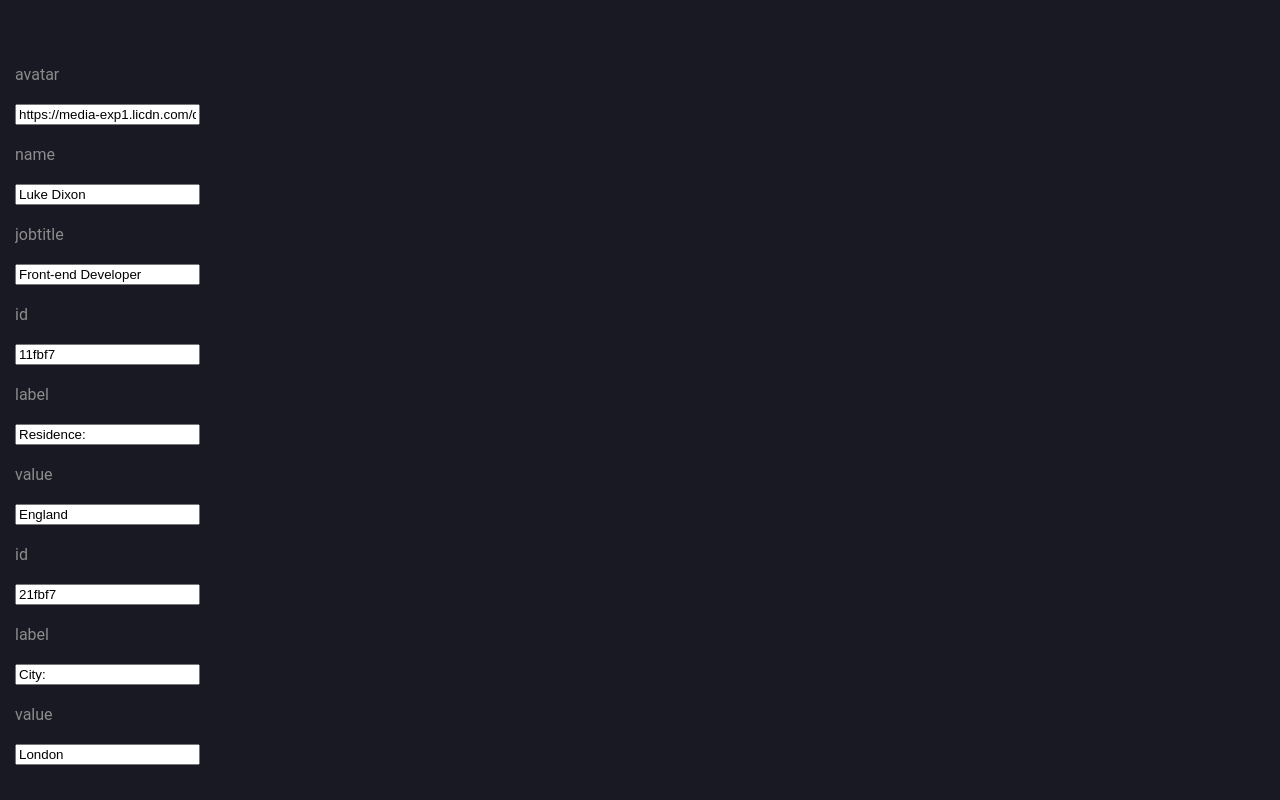
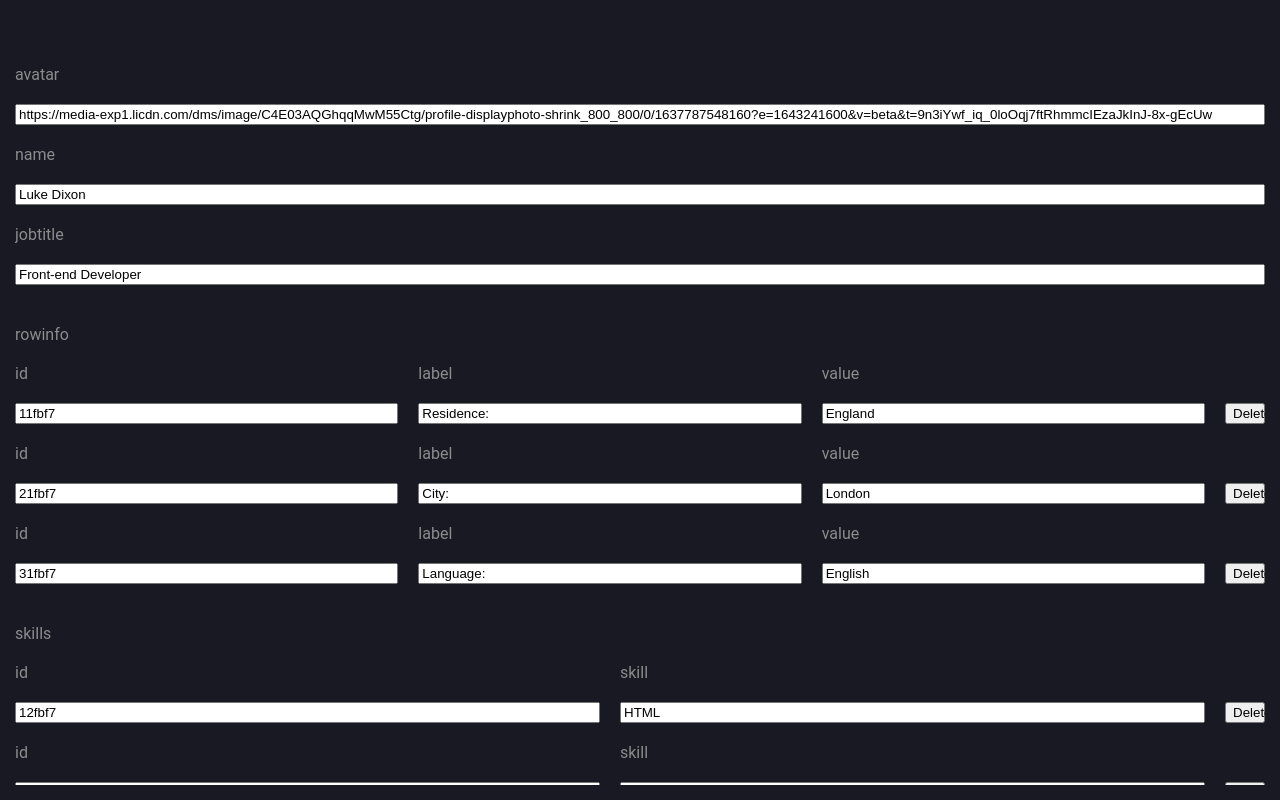
Before and after one commit to Ace-Monkey/Ace-Monkey.github.io, a React (Create React App) app in the folder my-react-eportfolio/: page /admin in a window 1280 px wide. Built offline with nearby package versions, Linux system fonts and the light colour scheme.

Commit message:
Updated admin styles and got backend component to work

```diff
--- a/my-react-eportfolio/src/components/Backend.js
+++ b/my-react-eportfolio/src/components/Backend.js
@@ -1,10 +1,15 @@
 import BackendSingleField from "./BackendSingleField";
+
+function randID()
+{
+    return Math.random().toString(36).substr(2, 8)
+}
 
 function Backend({ data })
 {
     console.log(data)
     const admindata = Object.keys(data).map((key) => (
-        <BackendSingleField label={key} value={data[key]} />
+        <BackendSingleField label={key} value={data[key]} key={randID() } />
     ));
 
     return (
--- a/my-react-eportfolio/src/components/BackendSingleField.js
+++ b/my-react-eportfolio/src/components/BackendSingleField.js
@@ -1,31 +1,46 @@
 import { useState, useEffect } from 'react'
+
+function randID()
+{
+    return Math.random().toString(36).substr(2, 8)
+}
 
 function BackendSingleField({ label, value})
 {
     const [_label, setLabel] = useState(label)
     const [_value, setValue] = useState(value)
     const [multiValues, setMultiValues] = useState("Error - somthing wrong with the data!")
-
-    useEffect(()=>{
-    if (_value.constructor.name === "Array")
+    useEffect(() =>
     {
-        const arrType = _value.map((val) => (
-            <BackendSingleField label={val.id} value={val} />
-        ));
-        setMultiValues(arrType)
-    } else if (_value.constructor.name === "Object")
-    {
-        const objType = Object.keys(_value).map((val) => (
-            <BackendSingleField label={val} value={_value[val]} />
-        ));
+        if (_value.constructor.name === "Array")
+        {
+            const arrType = (
+                <div className={_label + ' row multiple'} key={_label + "-" + randID()}>
+                    <label>{_label}</label>
+                    {_value.map((val) => (
+                        <BackendSingleField label={val.id} value={val} key={randID()} />
+                    ))}
+                </div>
+            );
+            setMultiValues(arrType)
+        } else if (_value.constructor.name === "Object")
+        {
+            const objType = (
+                <div className={'id-' + _label + ' row object'} >
+                    {Object.keys(_value).map((val) => (
+                        <BackendSingleField label={val} value={_value[val]} key={randID()} />
+                    ))}
+                    <button>Delete</button>
+                </div>
+            )
         setMultiValues(objType)
     } else
     {
-        console.log(_label + ":" + _value)
+        const ranID = Math.random().toString(36).substr(2, 8);
         setMultiValues(
-            <div className="row" key={ _label }>
+            <div className="row" key={ _label + "-" + ranID }>
                 <label>{ _label }</label>
-                <input type="text" name={_label} id={_label} value={_value} onChange={(e) => setValue(e.target.value)} />
+                <input type="text" name={_label + "-" + ranID} id={_label + "-" + ranID} value={_value}  onChange={(e) => setValue(e.target.value)} />
             </div>
             )
         }
--- a/my-react-eportfolio/src/index.css
+++ b/my-react-eportfolio/src/index.css
@@ -670,7 +670,6 @@ main .main-scrollbox footer p:nth-of-type(2) {
 }
 
 .backend .backend-inner form {
-  max-width: 800px;
   width: 100%;
 }
 
@@ -681,49 +680,64 @@ main .main-scrollbox footer p:nth-of-type(2) {
   text-align: left;
 }
 
-.backend .backend-inner form div.avatar-section {
-  text-align: center;
-}
-
-.backend .backend-inner form div.avatar-section img {
-  display: block;
-  margin: 0 auto;
-}
-
-.backend .backend-inner form div.avatar-section input {
+.backend .backend-inner form input {
   width: 100%;
 }
 
-.backend .backend-inner div.name-jobtitle-section {
+.backend .backend-inner form .row.multiple > label {
+  margin-bottom: 0;
+  margin-top: 40px;
+}
+
+.backend .backend-inner form .row.multiple .object {
   display: -ms-grid;
   display: grid;
-  -ms-grid-columns: 1fr 1fr;
-      grid-template-columns: 1fr 1fr;
+  -ms-grid-columns: 1fr 1fr 1fr 40px;
+      grid-template-columns: 1fr 1fr 1fr 40px;
   grid-gap: 20px;
+  -webkit-box-align: end;
+      -ms-flex-align: end;
+          align-items: end;
 }
 
-.backend .backend-inner div.name-jobtitle-section label input {
-  width: 100%;
+.backend .backend-inner form .row.multiple.rowinfo .object {
+  -ms-grid-columns: 1fr 1fr 1fr 40px;
+      grid-template-columns: 1fr 1fr 1fr 40px;
 }
 
-.backend .backend-inner div.other-infos {
-  max-width: 500px;
+.backend .backend-inner form .row.multiple.skills .object {
+  -ms-grid-columns: 1fr 1fr 40px;
+      grid-template-columns: 1fr 1fr 40px;
 }
 
-.backend .backend-inner div.other-infos .other-info-row,
-.backend .backend-inner div.other-infos .row {
-  display: -ms-grid;
-  display: grid;
-  -ms-grid-columns: 50px 1fr 1fr;
-      grid-template-columns: 50px 1fr 1fr;
-  grid-gap: 20px;
-  margin: 5px 0px;
+.backend .backend-inner form .row.multiple.knowledge .object {
+  -ms-grid-columns: 1fr 1fr 40px;
+      grid-template-columns: 1fr 1fr 40px;
 }
 
-.backend .backend-inner div.other-infos .other-info-row p,
-.backend .backend-inner div.other-infos .row p {
-  margin: 0px;
-  padding: 5px 0px;
+.backend .backend-inner form .row.multiple.downloads .object {
+  -ms-grid-columns: 1fr 1fr 1fr 1fr 40px;
+      grid-template-columns: 1fr 1fr 1fr 1fr 40px;
+}
+
+.backend .backend-inner form .row.multiple.social .object {
+  -ms-grid-columns: 1fr 1fr 1fr 40px;
+      grid-template-columns: 1fr 1fr 1fr 40px;
+}
+
+.backend .backend-inner form .row.multiple.numbersrow .object {
+  -ms-grid-columns: 1fr 1fr 1fr 1fr 1fr 40px;
+      grid-template-columns: 1fr 1fr 1fr 1fr 1fr 40px;
+}
+
+.backend .backend-inner form .row.multiple.experiences .object {
+  -ms-grid-columns: 1fr 1fr 1fr 1fr 40px;
+      grid-template-columns: 1fr 1fr 1fr 1fr 40px;
+}
+
+.backend .backend-inner form .row.multiple.sections .object {
+  -ms-grid-columns: 1fr 1fr 1fr 1fr 40px;
+      grid-template-columns: 1fr 1fr 1fr 1fr 40px;
 }
 
 @-webkit-keyframes pulse {
--- a/my-react-eportfolio/src/index.scss
+++ b/my-react-eportfolio/src/index.scss
@@ -542,7 +542,6 @@ main {
       display: none;
     }
     form {
-      max-width: 800px;
       width: 100%;
       label {
         margin: 20px 0px;
@@ -550,38 +549,44 @@ main {
         display: inline-block;
         text-align: left;
       }
-      div.avatar-section {
-        text-align: center;
-        img {
-          display: block;
-          margin: 0 auto;
+      input {
+        width: 100%;
+      }
+      .row.multiple {
+        & > label {
+         // grid-column: 1/-1;
+          margin-bottom: 0;
+          margin-top: 40px;
         }
-        input {
-          width: 100%;
+        .object {
+          display: grid;
+          grid-template-columns: 1fr 1fr 1fr 40px;
+          grid-gap: 20px;
+          align-items: end;
         }
-      }
-    }
-    div.name-jobtitle-section {
-      display: grid;
-      grid-template-columns: 1fr 1fr;
-      grid-gap: 20px;
-      label {
-        input {
-          width: 100%;
+        &.rowinfo .object {
+          grid-template-columns: 1fr 1fr 1fr 40px;
         }
-      }
-    }
-    div.other-infos {
-      max-width: 500px;
-      .other-info-row,
-      .row {
-        display: grid;
-        grid-template-columns: 50px 1fr 1fr;
-        grid-gap: 20px;
-        margin: 5px 0px;
-        p {
-          margin: 0px;
-          padding: 5px 0px;
+        &.skills .object {
+          grid-template-columns: 1fr 1fr 40px;
+        }
+        &.knowledge .object {
+          grid-template-columns: 1fr 1fr 40px;
+        }
+        &.downloads .object {
+          grid-template-columns: 1fr 1fr 1fr 1fr 40px;
+        }
+        &.social .object {
+          grid-template-columns: 1fr 1fr 1fr 40px;
+        }
+        &.numbersrow .object {
+          grid-template-columns: 1fr 1fr 1fr 1fr 1fr 40px;
+        }
+        &.experiences .object {
+          grid-template-columns: 1fr 1fr 1fr 1fr 40px;
+        }
+        &.sections .object {
+          grid-template-columns: 1fr 1fr 1fr 1fr 40px;
         }
       }
     }
```
Also changed, not shown: 1 other file (tests, documents, lock files or other folders).
